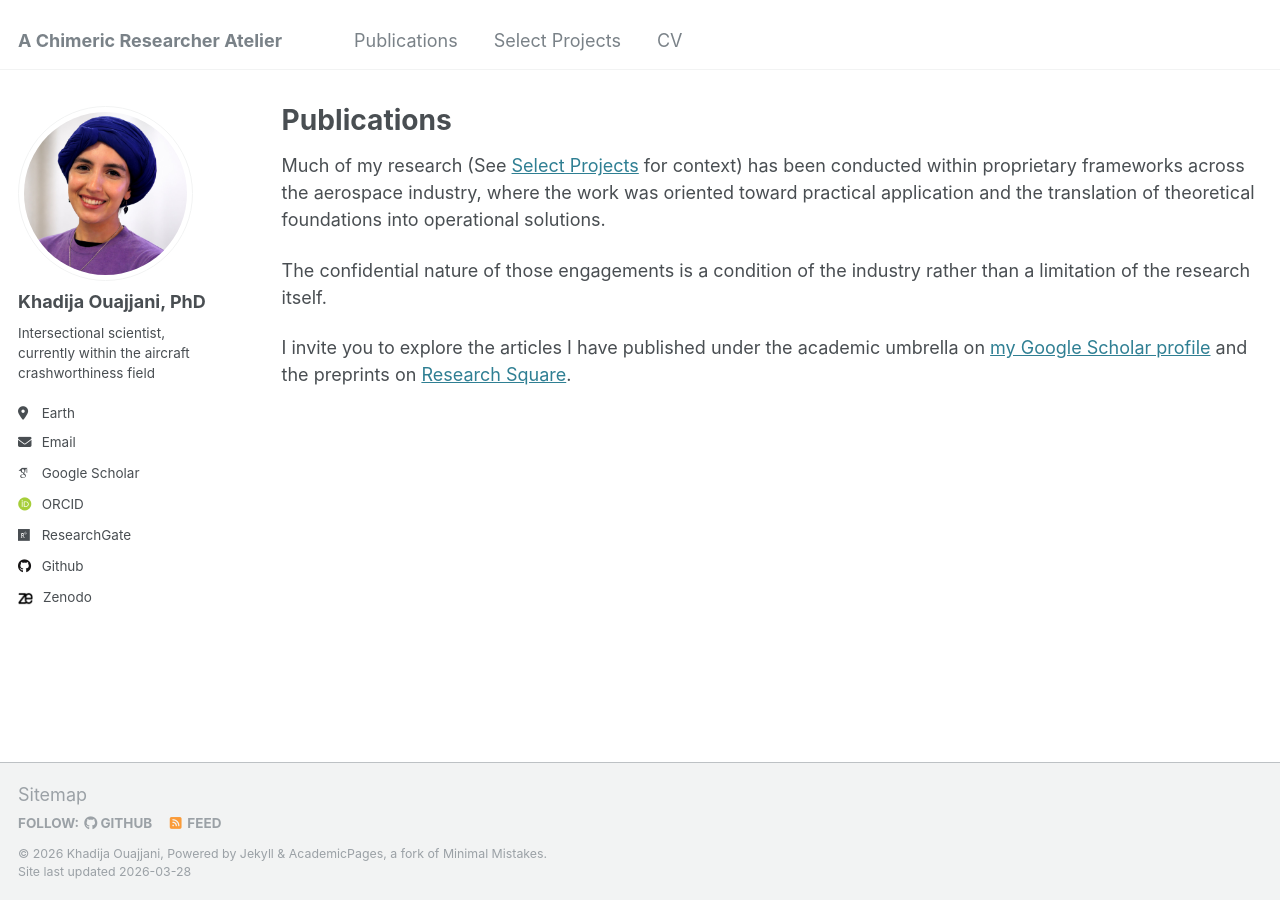
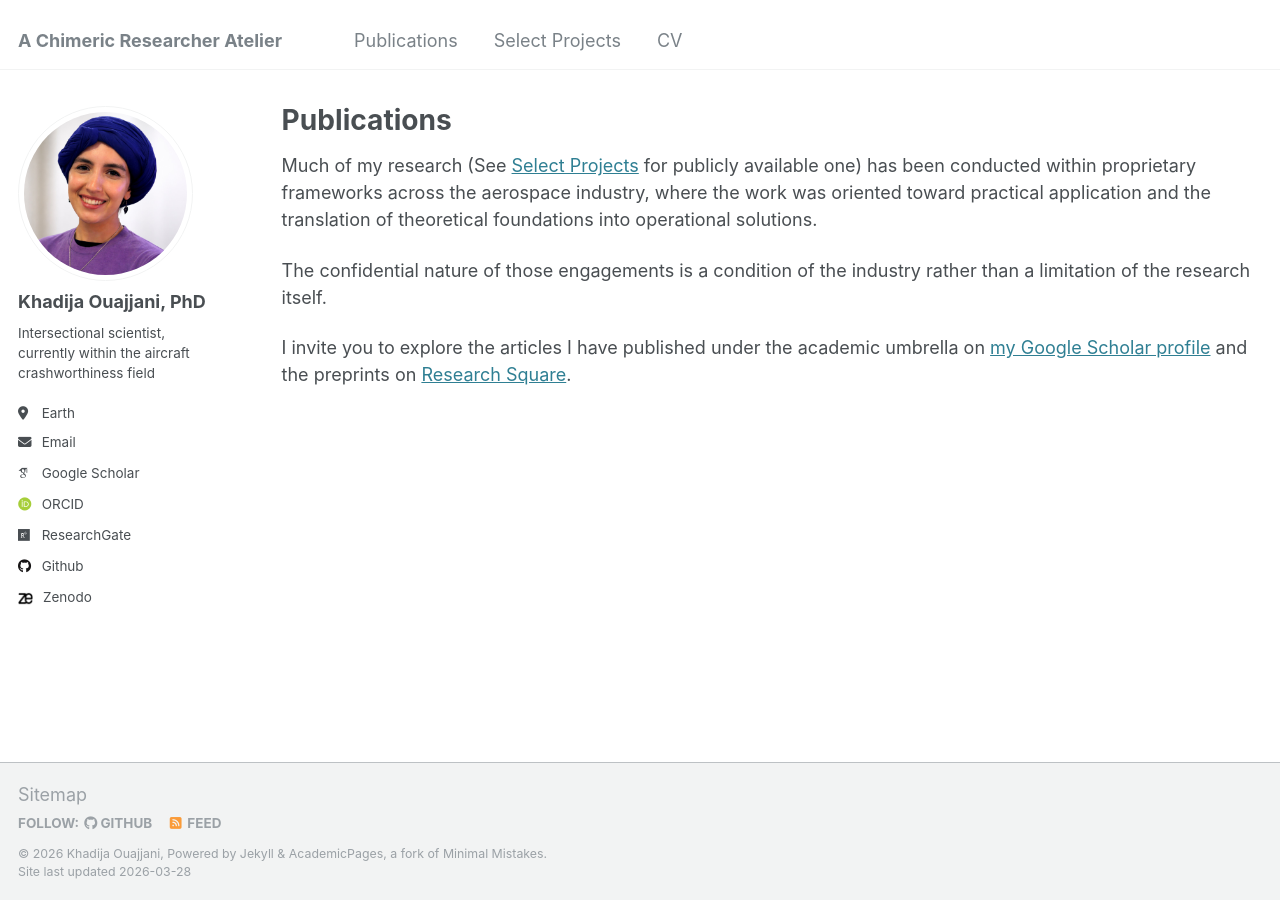
Before and after one commit to drko-curius/drko-curius.github.io, a Jekyll site: the page built from _pages/publications.html, in a window 1280 px wide. Built offline with Jekyll 4.4.1, drawn with Linux system fonts in a browser that asks for light colours; some web fonts are replaced.

Commit message:
Update publications.html

```diff
--- a/_pages/publications.html
+++ b/_pages/publications.html
@@ -5,7 +5,7 @@ permalink: /publications/
 author_profile: true
 ---
 
-<p>Much of my research (See <a href="https://drko-curius.github.io/year-archive/">Select Projects</a> for context) has been conducted within proprietary frameworks across the aerospace industry, where the work was oriented toward practical application and the translation of theoretical foundations into operational solutions.</p>
+<p>Much of my research (See <a href="https://drko-curius.github.io/year-archive/">Select Projects</a> for publicly available one) has been conducted within proprietary frameworks across the aerospace industry, where the work was oriented toward practical application and the translation of theoretical foundations into operational solutions.</p>
 <p>The confidential nature of those engagements is a condition of the industry rather than a limitation of the research itself.</p>
 
 {% if site.author.googlescholar %}
```
